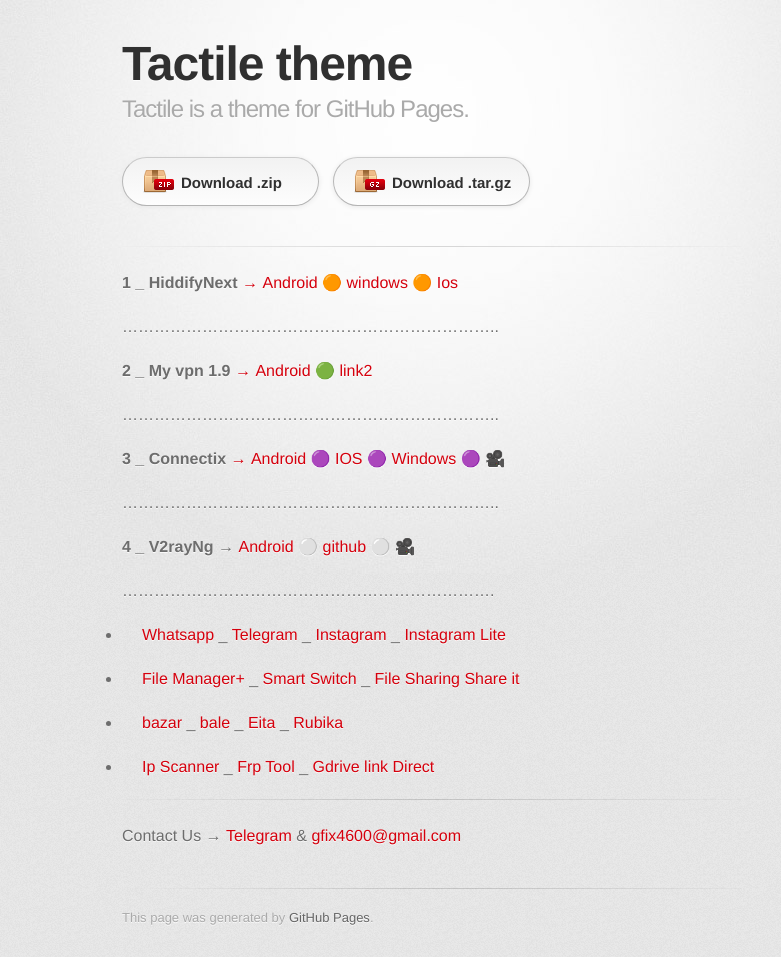
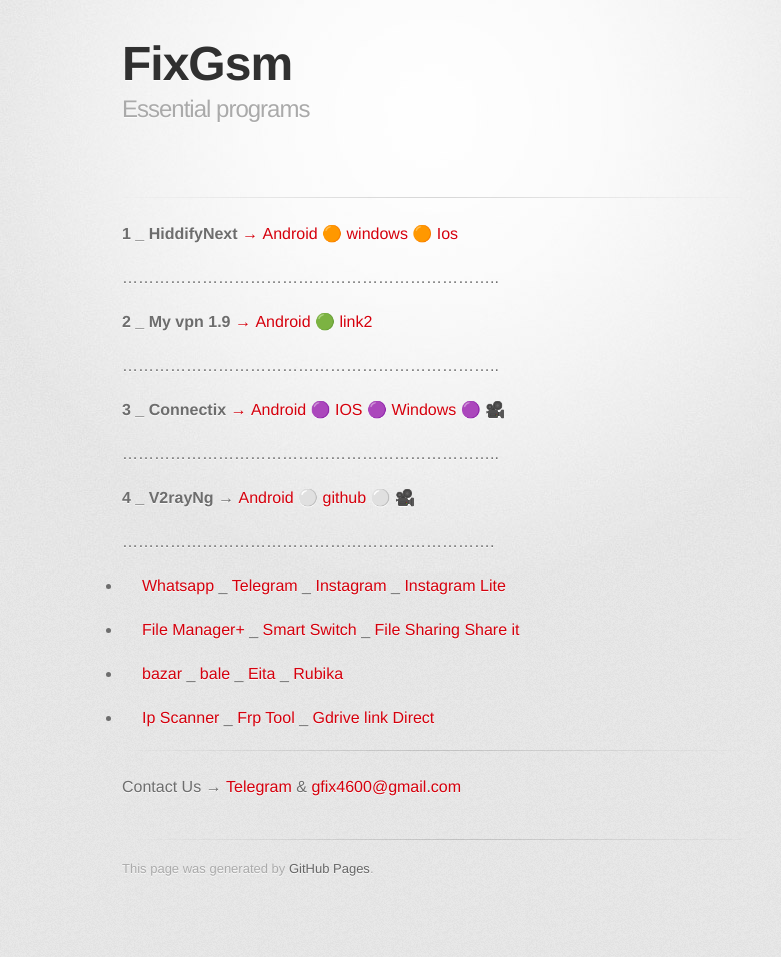
Before and after one commit to mostafacpr/mostafacpr.github.io, a Jekyll site: the page built from index.md, in a window 1280 px wide. Shown: the whole page, without its empty margins (208-989 px from the left). Built offline with Jekyll 4.4.1, drawn with Linux system fonts in a browser that asks for light colours; some web fonts are replaced; our own code applies the rules of GitHub Pages for plain Markdown files; after the commit the page ends 908 px from its top, so only the background shows below that.

Commit message:
Update _config.yml

```diff
--- a/_config.yml
+++ b/_config.yml
@@ -1,5 +1,5 @@
-title: Tactile theme
-description: Tactile is a theme for GitHub Pages.
-show_downloads: true
+title: FixGsm
+description: Essential programs
+show_downloads: false
 google_analytics:
 theme: jekyll-theme-tactile
```
